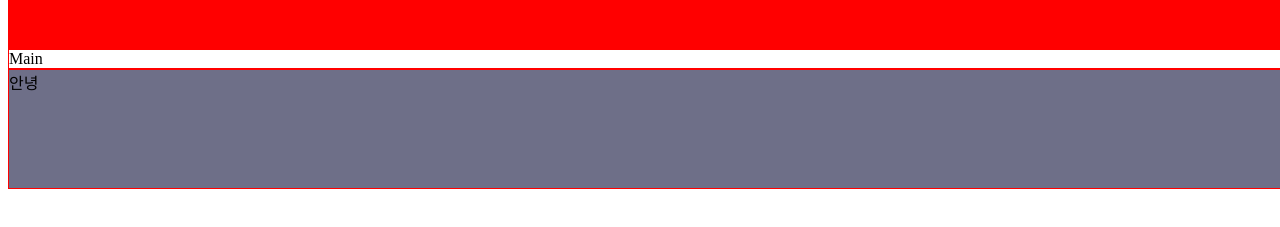
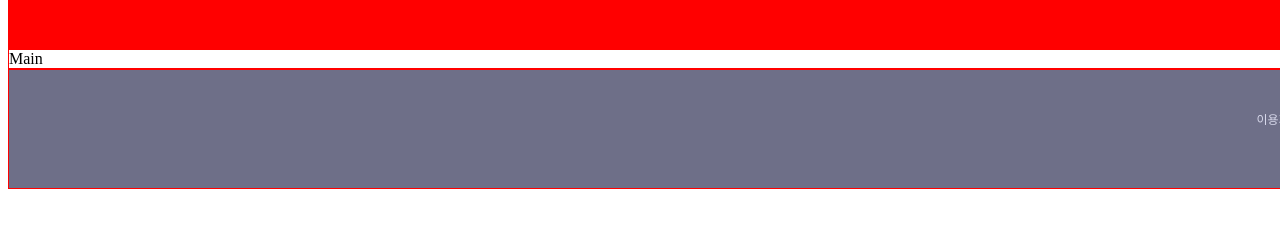
Before and after one commit to IT-ZI/ITZI-FE, a React (Create React App) app in the folder itzi/: page / in a window 1280 px wide. Shown: the part 161-388 px from the top of the page. Built offline with nearby package versions, Linux system fonts and the light colour scheme.

Commit message:
FEAT : footer 기초 세팅

```diff
--- a/itzi/src/assets/scss/section/footer.module.scss
+++ b/itzi/src/assets/scss/section/footer.module.scss
@@ -2,4 +2,24 @@
     width:1440px;
     height:118px;
     background-color:#6E6F88;
+    display:flex;
+    flex-direction: column;
+    justify-content: center;
 }
+
+.top{
+    display:flex;
+    gap:18.95px;
+    color:#D9DAEC;
+    font-size:12px;
+    font-weight:500;
+    justify-content: flex-end;
+    padding-right:74.27px;
+}
+
+.bottom{
+    display:flex;
+    gap:14.53px;
+    justify-content: flex-end;
+    padding-right:74.27px;
+}
--- a/itzi/src/components/Commom_Section/Footer.jsx
+++ b/itzi/src/components/Commom_Section/Footer.jsx
@@ -1,11 +1,20 @@
 import React from 'react'
 import styles from "../../assets/scss/section/footer.module.scss"
+import instargram from "../../assets/img/instargram.png"
+import blog from "../../assets/img/blog.png"
 
 const Footer = () => {
   return (
     <div className='body'>
       <div className={styles.container}>
-        안녕
+        <div className={styles.top}>
+            <p>이용가이드</p>
+            <p>고객문의</p>
+        </div>
+        <div className={styles.bottom}>
+            <img src={instargram} alt="" />
+            <img src={blog} alt="" />
+        </div>
       </div>
     </div>
   )
```
Also changed, not shown: itzi/src/assets/img/blog.png (added), itzi/src/assets/img/instargram.png (added), itzi/src/assets/scss/section/nav.module.scss (line endings or trailing spaces).
